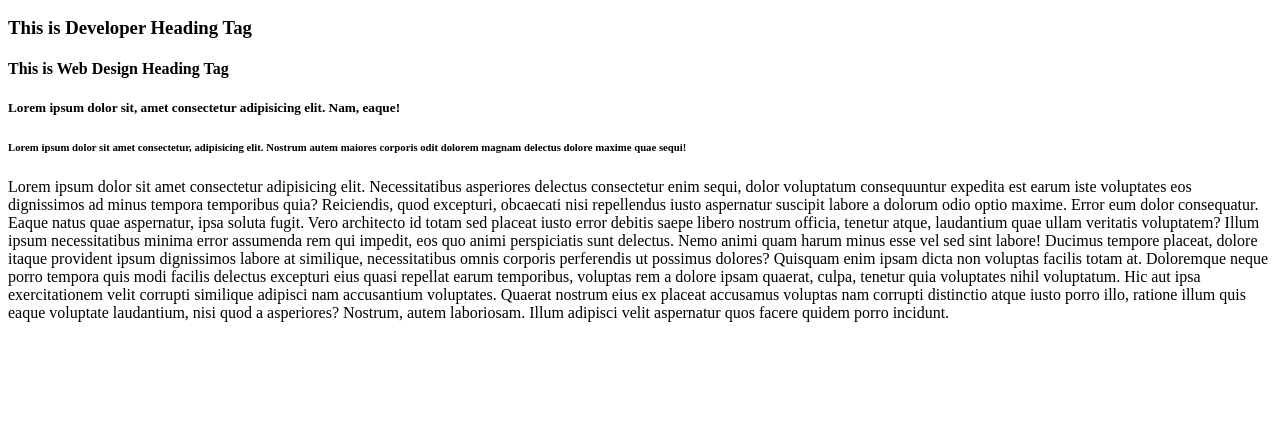
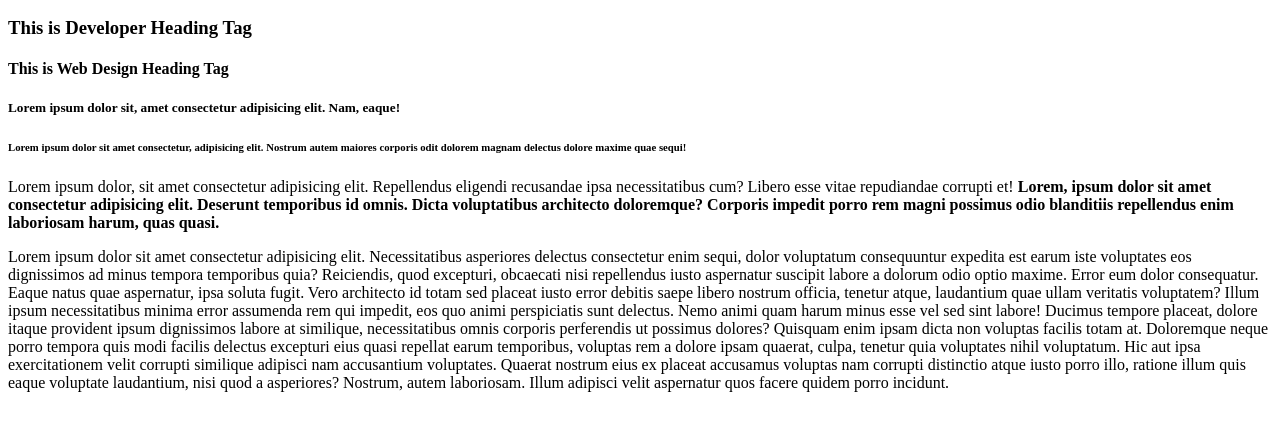
Before and after one commit to muzarulislam/Assignment-1, a plain HTML site: page index.html in a window 1280 px wide. Shown: the part 110-540 px from the top of the page. Drawn offline with Linux system fonts and the light colour scheme.

Commit message:
added span tag and b tag

```diff
--- a/index.html
+++ b/index.html
@@ -8,14 +8,21 @@
 <body>
 
 		<h1>This is Heading Tag</h1>
+
 		<h2>This is Another Heading Tag</h2>
+
 		<h3>This is Developer Heading Tag</h3>
+
 		<h4>This is Web Design Heading Tag</h4>
+
 		<h5>Lorem ipsum dolor sit, amet consectetur adipisicing elit. Nam, eaque!</h5>
+
 		<h6>Lorem ipsum dolor sit amet consectetur, adipisicing elit. Nostrum autem maiores corporis odit dolorem magnam
 		delectus dolore maxime quae sequi!</h6>
 
+		<span>Lorem ipsum dolor, sit amet consectetur adipisicing elit. Repellendus eligendi recusandae ipsa necessitatibus cum? Libero esse vitae repudiandae corrupti et!</span>
 
+		<b>Lorem, ipsum dolor sit amet consectetur adipisicing elit. Deserunt temporibus id omnis. Dicta voluptatibus architecto doloremque? Corporis impedit porro rem magni possimus odio blanditiis repellendus enim laboriosam harum, quas quasi.</b>
 
 		<p>Lorem ipsum dolor sit amet consectetur adipisicing elit. Necessitatibus asperiores delectus consectetur enim
 		sequi, dolor voluptatum consequuntur expedita est earum iste voluptates eos dignissimos ad minus tempora
```
Lines whose indentation alone changed are shown as unchanged.
